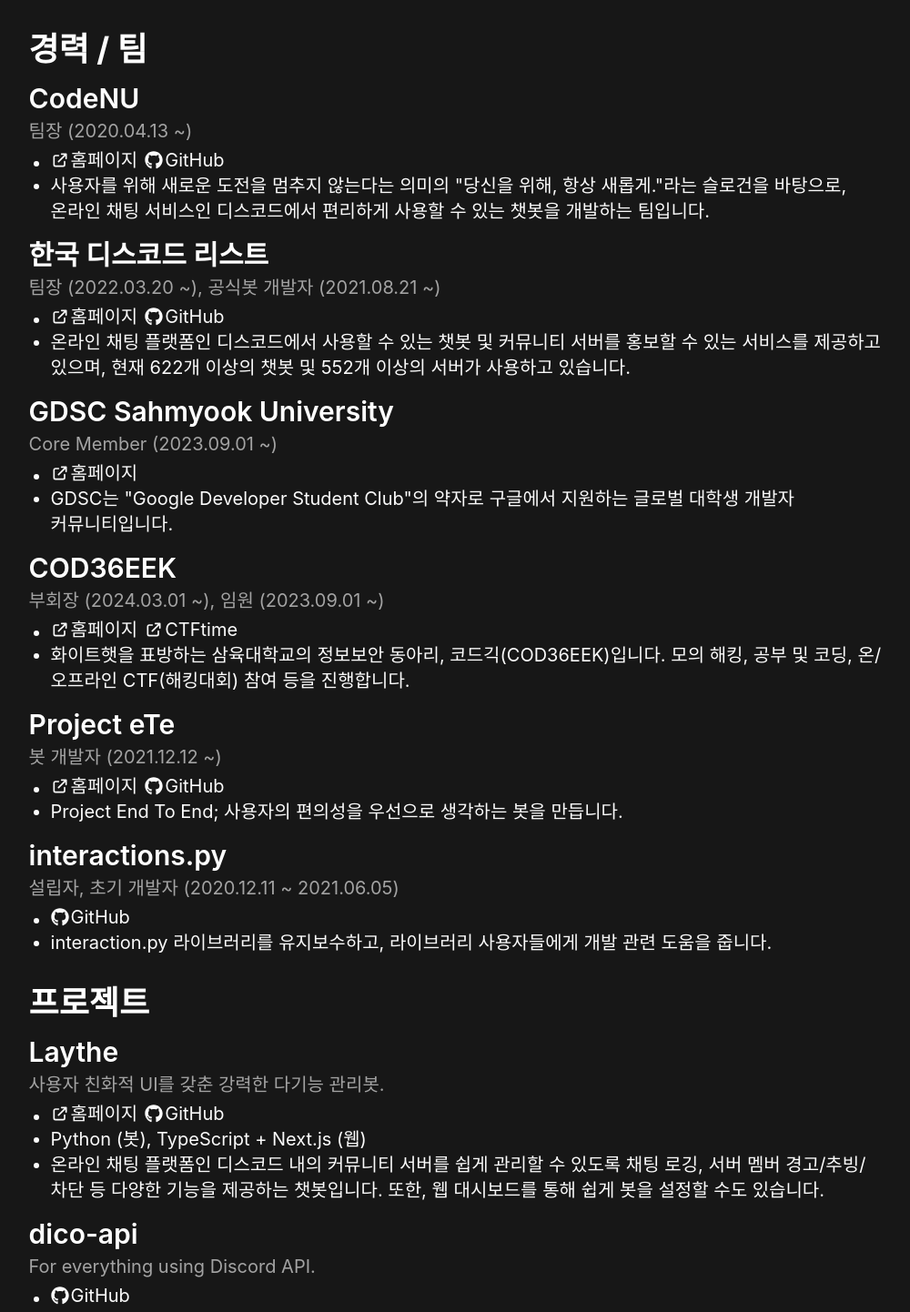
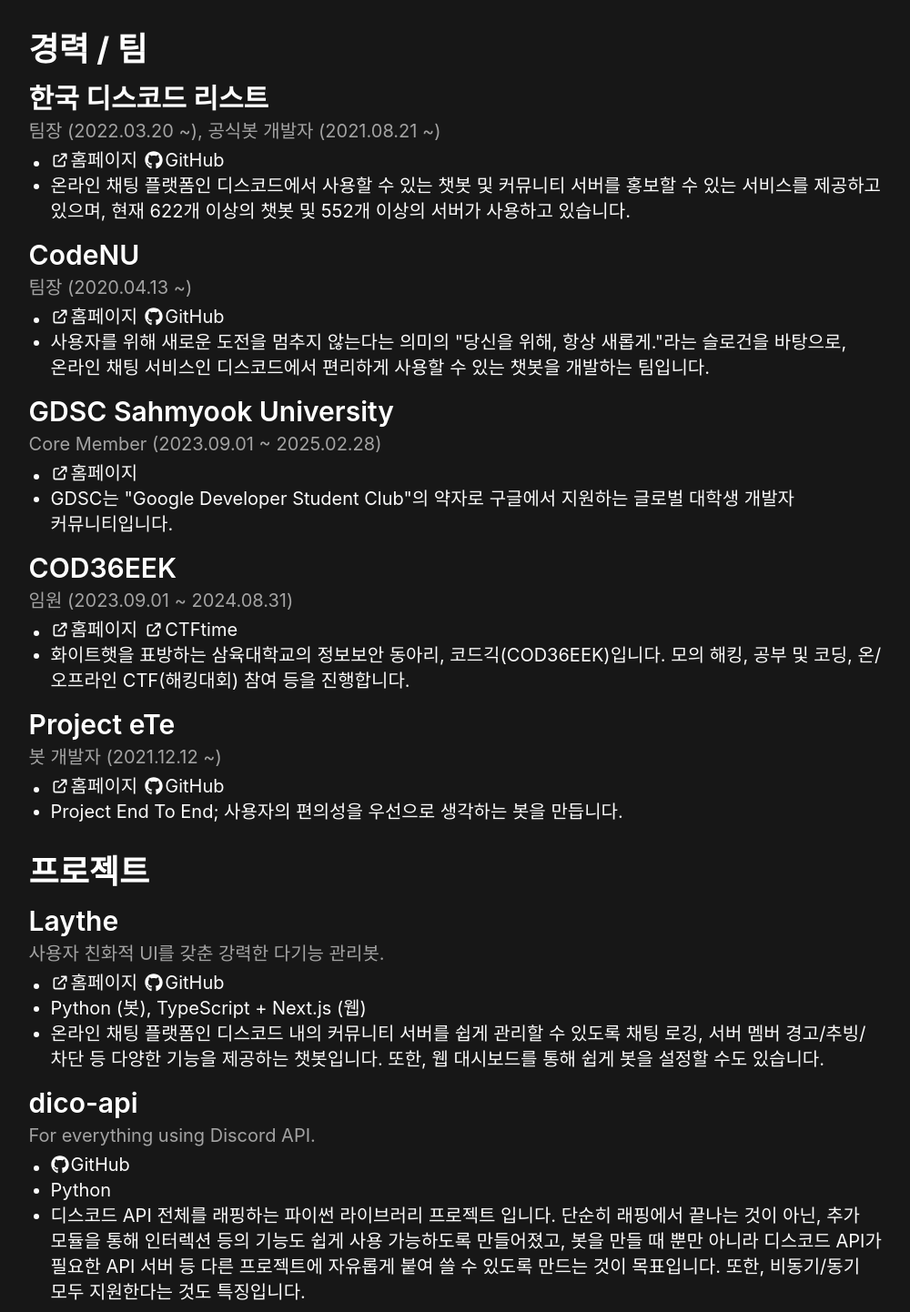
Before and after one commit to eunwoo1104/portfolio, a React (Create React App) app: page / in a window 1280 px wide. Shown: the part 1826-3268 px from the top of the page at 91% size, without its empty margins (122-1122 px from the left). Built offline with nearby package versions, Linux system fonts and the light colour scheme; a web font is replaced by a local one.

Commit message:
chore: update resume infos

```diff
--- a/src/components/Contact.tsx
+++ b/src/components/Contact.tsx
@@ -24,11 +24,6 @@
   {
     name: "choi@eunwoo.dev",
     url: "mailto:choi@eunwoo.dev",
-    type: "email",
-  },
-  {
-    name: "eunwoo@codenu.kr",
-    url: "mailto:eunwoo@codenu.kr",
     type: "email",
   },
   {
--- a/src/components/Resume.tsx
+++ b/src/components/Resume.tsx
@@ -35,23 +35,6 @@
 
 const experiences: Array<Experience> = [
   {
-    name: "CodeNU",
-    links: [
-      {
-        name: "홈페이지",
-        url: "https://codenu.github.io/",
-        id: "external",
-      },
-      {
-        name: "GitHub",
-        url: "https://github.com/codenu/",
-        id: "github",
-      },
-    ],
-    position: "팀장 (2020.04.13 ~)",
-    description: `사용자를 위해 새로운 도전을 멈추지 않는다는 의미의 "당신을 위해, 항상 새롭게."라는 슬로건을 바탕으로, 온라인 채팅 서비스인 디스코드에서 편리하게 사용할 수 있는 챗봇을 개발하는 팀입니다.`,
-  },
-  {
     name: "한국 디스코드 리스트",
     links: [
       {
@@ -70,6 +53,23 @@
     description: `온라인 채팅 플랫폼인 디스코드에서 사용할 수 있는 챗봇 및 커뮤니티 서버를 홍보할 수 있는 서비스를 제공하고 있으며, 현재 622개 이상의 챗봇 및 552개 이상의 서버가 사용하고 있습니다.`,
   },
   {
+    name: "CodeNU",
+    links: [
+      {
+        name: "홈페이지",
+        url: "https://codenu.kr/",
+        id: "external",
+      },
+      {
+        name: "GitHub",
+        url: "https://github.com/codenu/",
+        id: "github",
+      },
+    ],
+    position: "팀장 (2020.04.13 ~)",
+    description: `사용자를 위해 새로운 도전을 멈추지 않는다는 의미의 "당신을 위해, 항상 새롭게."라는 슬로건을 바탕으로, 온라인 채팅 서비스인 디스코드에서 편리하게 사용할 수 있는 챗봇을 개발하는 팀입니다.`,
+  },
+  {
     name: "GDSC Sahmyook University",
     links: [
       {
@@ -78,7 +78,7 @@
         id: "external",
       },
     ],
-    position: "Core Member (2023.09.01 ~)",
+    position: "Core Member (2023.09.01 ~ 2025.02.28)",
     description: `GDSC는 "Google Developer Student Club"의 약자로 구글에서 지원하는 글로벌 대학생 개발자 커뮤니티입니다.`,
   },
   {
@@ -95,7 +95,7 @@
         id: "external",
       },
     ],
-    position: "부회장 (2024.03.01 ~), 임원 (2023.09.01 ~)",
+    position: "임원 (2023.09.01 ~ 2024.08.31)",
     description: `화이트햇을 표방하는 삼육대학교의 정보보안 동아리, 코드긱(COD36EEK)입니다. 모의 해킹, 공부 및 코딩, 온/오프라인 CTF(해킹대회) 참여 등을 진행합니다.`,
   },
   {
@@ -114,19 +114,6 @@
     ],
     position: "봇 개발자 (2021.12.12 ~)",
     description: `Project End To End; 사용자의 편의성을 우선으로 생각하는 봇을 만듭니다.`,
-  },
-  {
-    name: "interactions.py",
-    links: [
-      {
-        name: "GitHub",
-        url: "https://github.com/interactions-py",
-        id: "github",
-      },
-    ],
-    position:
-      "설립자, 초기 개발자 (2020.12.11 ~ 2021.06.05)",
-    description: `interaction.py 라이브러리를 유지보수하고, 라이브러리 사용자들에게 개발 관련 도움을 줍니다.`,
   },
 ];
 
```
